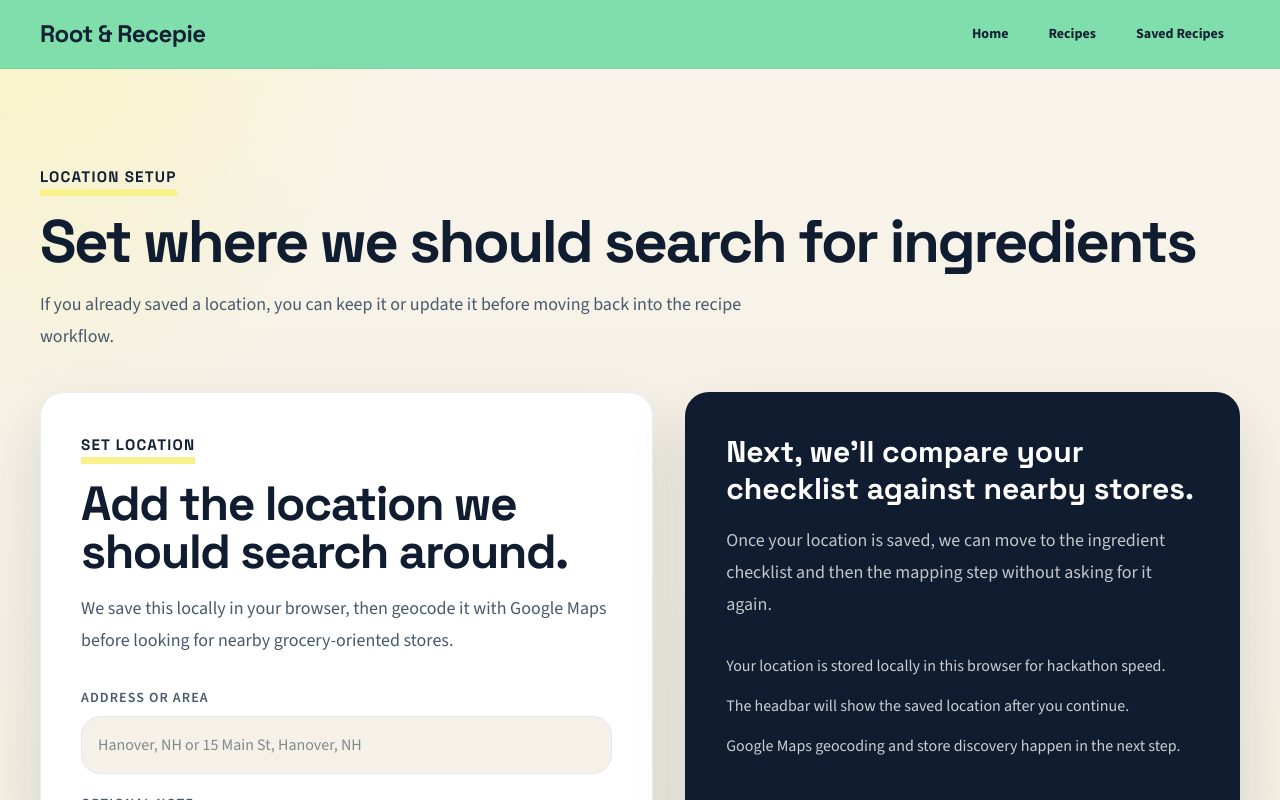
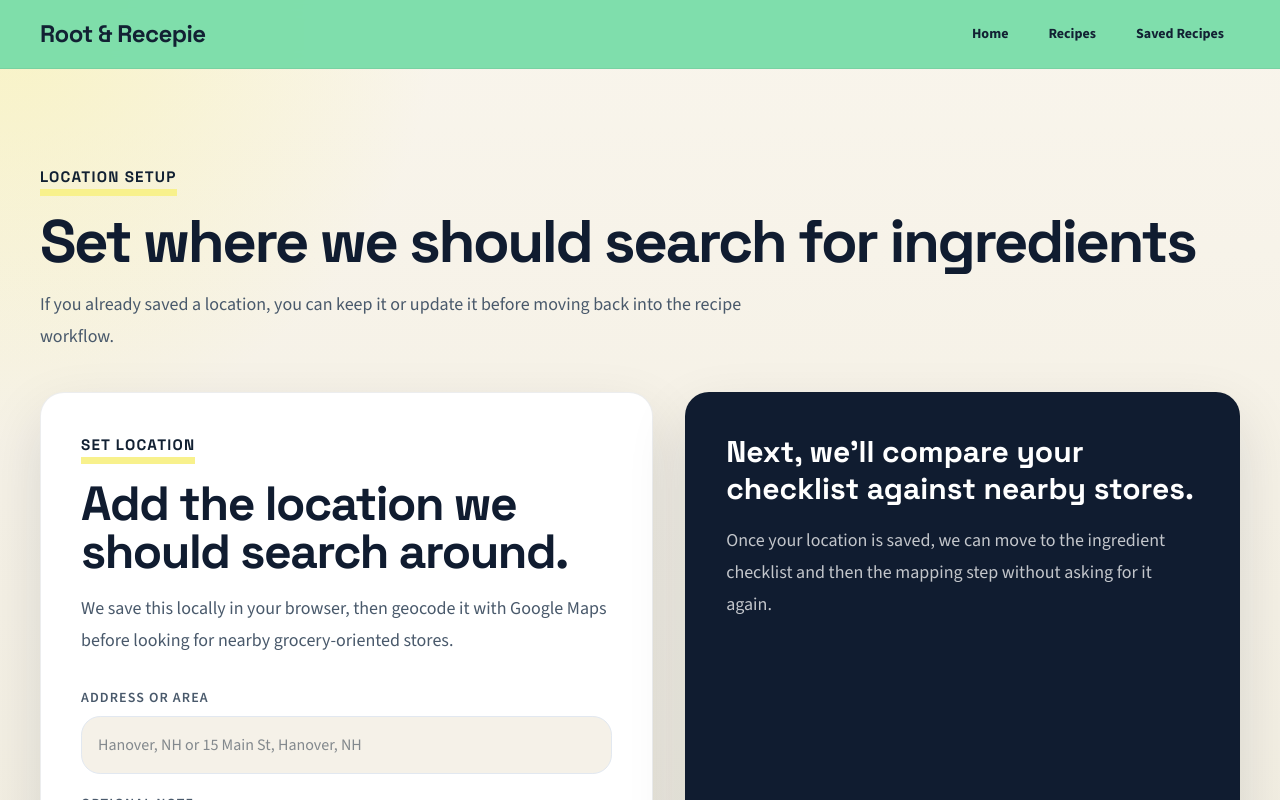
Before and after one commit to iso-sejun/green-food, a Next.js app in the folder web/: page /location in a window 1280 px wide. Shown: the top 800 px of the page. Built offline with nearby package versions, Linux system fonts and the light colour scheme.

Commit message:
rewrote cards on ingredient checklist page

```diff
--- a/web/app/recipes/[id]/ingredients/page.tsx
+++ b/web/app/recipes/[id]/ingredients/page.tsx
@@ -49,17 +49,6 @@ export default async function IngredientChecklistPage({
               Continue to stores
             </Link>
           </div>
-
-          <div className="card-surface bg-white p-6 md:p-8">
-            <h3 className="font-[family-name:var(--font-display)] text-2xl font-bold text-[var(--bg-navy)]">
-              Checklist notes
-            </h3>
-            <ul className="mt-4 space-y-3 text-base leading-7 text-[var(--text-soft)]">
-              <li>Checked ingredients are stored in local storage for this browser.</li>
-              <li>Edamam may not return categories for every ingredient.</li>
-              <li>The next store step will recommend likely matches, not confirmed inventory.</li>
-            </ul>
-          </div>
         </aside>
       </div>
     </main>
--- a/web/components/home-sections.tsx
+++ b/web/components/home-sections.tsx
@@ -1,6 +1,6 @@
 const featureCards = [
   {
-    title: "Search with heritage in mind",
+    title: "Search with flavor in mind",
     body: "Start from a dish you care about, then use cuisine and diet labels to compare options without flattening cultural context.",
     tone: "bg-[var(--bg-lavender)]"
   },
--- a/web/components/location-flow.tsx
+++ b/web/components/location-flow.tsx
@@ -189,11 +189,6 @@ export function LocationFlow({ recipeId }: LocationFlowProps) {
           Once your location is saved, we can move to the ingredient checklist and
           then the mapping step without asking for it again.
         </p>
-        <ul className="mt-8 space-y-3 text-base leading-7 text-white/78">
-          <li>Your location is stored locally in this browser for hackathon speed.</li>
-          <li>The headbar will show the saved location after you continue.</li>
-          <li>Google Maps geocoding and store discovery happen in the next step.</li>
-        </ul>
       </aside>
     </div>
   );
```
